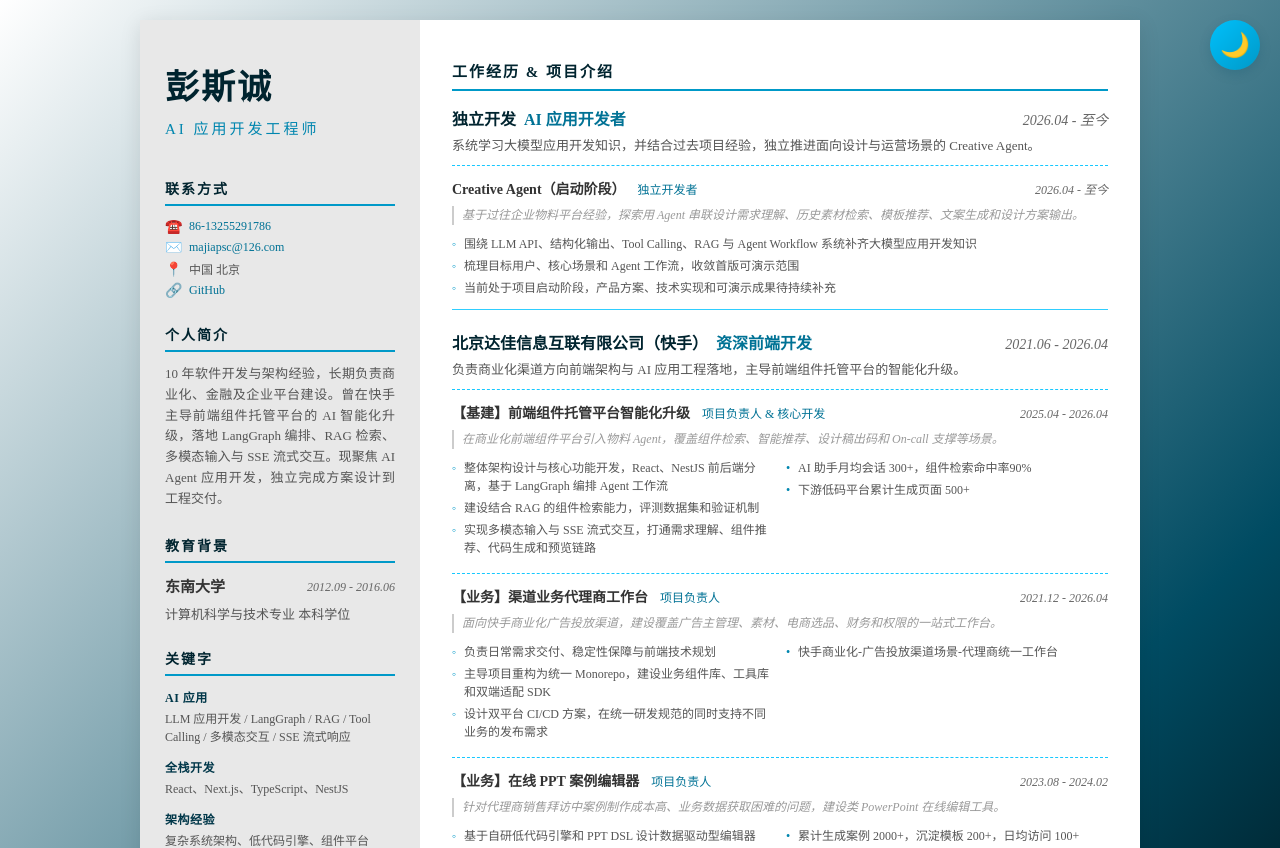
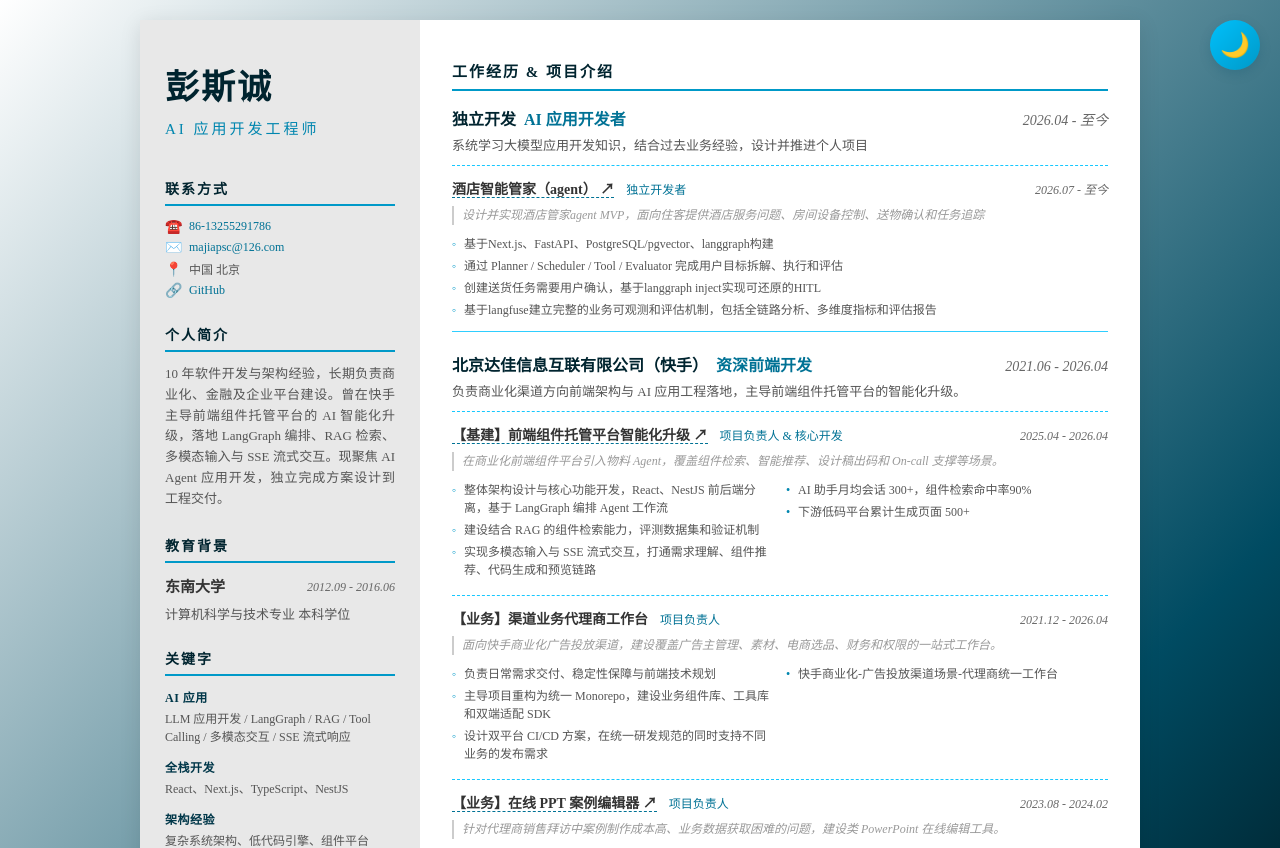
Before and after one commit to Maxpsc/Resume, a React (Vite) app: page /ai-agent in a window 1280 px wide. Shown: the top 848 px of the page. Built offline with nearby package versions, Linux system fonts and the light colour scheme.

Commit message:
feat: 完善agent开发简历内容,增加link

```diff
--- a/src/components/Content.tsx
+++ b/src/components/Content.tsx
@@ -118,7 +118,20 @@ const Content: React.FC<ContentProps> = ({ info, lang }) => {
                             <div key={projIndex} className={style.projectItem}>
                               <div className={style.projectHeader}>
                                 <div className={style.projectTitleRow}>
-                                  <h5>{project.name}</h5>
+                                  <h5>
+                                    {project.link ? (
+                                      <a
+                                        className={style.projectLink}
+                                        href={project.link}
+                                        target="_blank"
+                                        rel="noopener noreferrer"
+                                      >
+                                        {project.name} ↗
+                                      </a>
+                                    ) : (
+                                      project.name
+                                    )}
+                                  </h5>
                                   {project.duty && (
                                     <span className={style.projectDuty}>{project.duty}</span>
                                   )}
--- a/src/components/resume.module.less
+++ b/src/components/resume.module.less
@@ -347,6 +347,17 @@ body,
               font-weight: 600;
               color: #333;
               margin: 0;
+            }
+
+            .projectLink {
+              color: inherit;
+              text-decoration: none;
+              border-bottom: 1px dashed lighten(@cyan, 10%);
+              transition: color 0.2s;
+
+              &:hover {
+                color: lighten(@cyan, 10%);
+              }
             }
 
             .projectDuty {
--- a/src/data/ai-agent.json
+++ b/src/data/ai-agent.json
@@ -26,17 +26,19 @@
         "company": "独立开发",
         "duration": ["2026.04", "至今"],
         "position": "AI 应用开发者",
-        "work": "系统学习大模型应用开发知识，并结合过去项目经验，独立推进面向设计与运营场景的 Creative Agent。",
+        "work": "系统学习大模型应用开发知识，结合过去业务经验，设计并推进个人项目",
         "projects": [
           {
-            "name": "Creative Agent（启动阶段）",
-            "duration": ["2026.04", "至今"],
+            "name": "酒店智能管家（agent）",
+            "link": "https://github.com/Maxpsc/hotel-robot-agent",
+            "duration": ["2026.07", "至今"],
             "duty": "独立开发者",
-            "background": "基于过往企业物料平台经验，探索用 Agent 串联设计需求理解、历史素材检索、模板推荐、文案生成和设计方案输出。",
+            "background": "设计并实现酒店管家agent MVP，面向住客提供酒店服务问题、房间设备控制、送物确认和任务追踪",
             "activities": [
-              "围绕 LLM API、结构化输出、Tool Calling、RAG 与 Agent Workflow 系统补齐大模型应用开发知识",
-              "梳理目标用户、核心场景和 Agent 工作流，收敛首版可演示范围",
-              "当前处于项目启动阶段，产品方案、技术实现和可演示成果待持续补充"
+              "基于Next.js、FastAPI、PostgreSQL/pgvector、langgraph构建",
+              "通过 Planner / Scheduler / Tool / Evaluator 完成用户目标拆解、执行和评估",
+              "创建送货任务需要用户确认，基于langgraph inject实现可还原的HITL",
+              "基于langfuse建立完整的业务可观测和评估机制，包括全链路分析、多维度指标和评估报告"
             ]
           }
         ]
@@ -49,6 +51,7 @@
         "projects": [
           {
             "name": "【基建】前端组件托管平台智能化升级",
+            "link": "https://github.com/Maxpsc/ai-stream",
             "duration": ["2025.04", "2026.04"],
             "duty": "项目负责人 & 核心开发",
             "background": "在商业化前端组件平台引入物料 Agent，覆盖组件检索、智能推荐、设计稿出码和 On-call 支撑等场景。",
@@ -79,6 +82,7 @@
           {
             "name": "【业务】在线 PPT 案例编辑器",
             "duration": ["2023.08", "2024.02"],
+            "link": "https://github.com/Maxpsc/ppt",
             "duty": "项目负责人",
             "background": "针对代理商销售拜访中案例制作成本高、业务数据获取困难的问题，建设类 PowerPoint 在线编辑工具。",
             "activities": [
--- a/src/types.ts
+++ b/src/types.ts
@@ -14,6 +14,8 @@ export interface Skill {
 export interface Project {
   /** 项目名称。 */
   name: string;
+  /** 项目链接（如 GitHub 仓库），配置后项目名称可点击跳转。 */
+  link?: string;
   /** 项目的开始和结束日期，格式为 [开始, 结束]。 */
   duration?: [string, string];
   /** 职责 */
```
Also changed, not shown: 7 other files (tests, documents, lock files or other folders).
